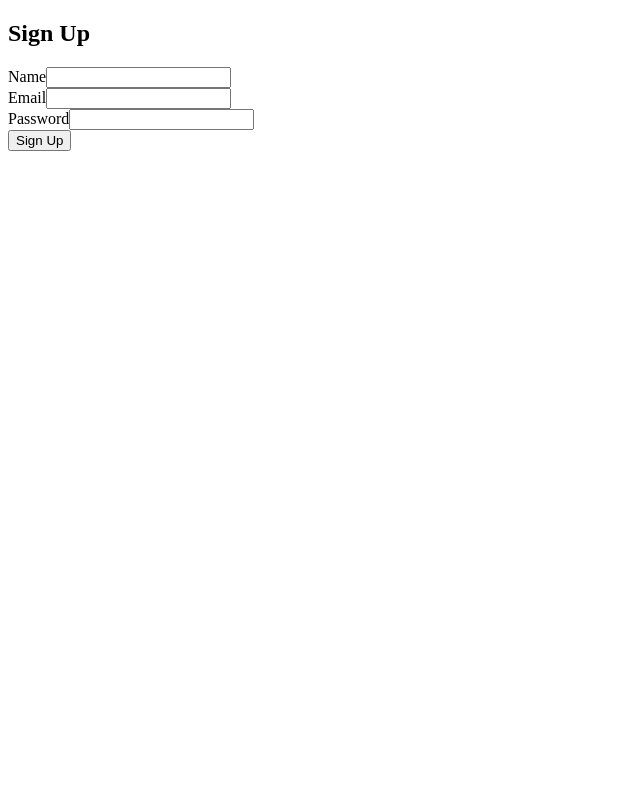
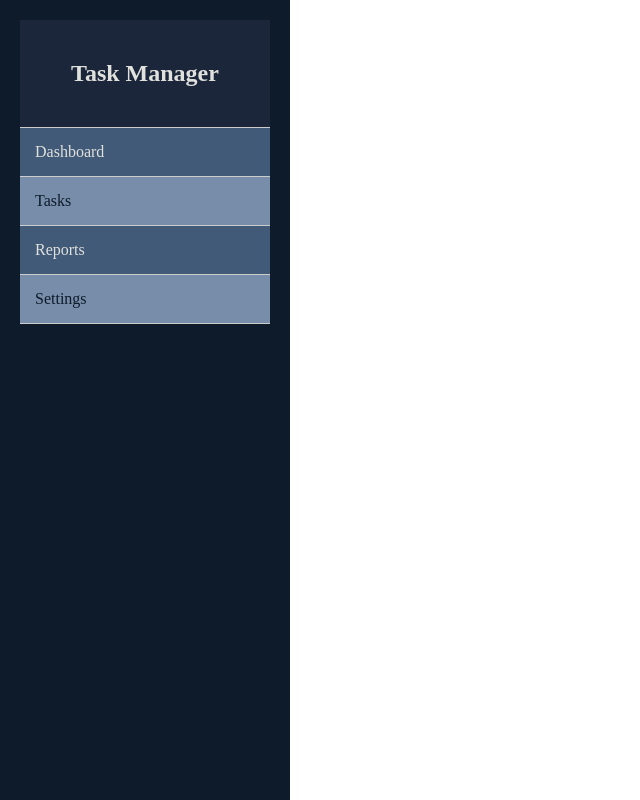
Before and after one commit to ash213-gif/EmployeManage_Front, a React (Vite) app in the folder vite-project/: page /sidebar in a window 1280 px wide. Shown: the whole page, without its empty margins (0-640 px from the left). Built offline with nearby package versions, Linux system fonts and the light colour scheme.

Commit message:
sidebARR.JS

```diff
--- /dev/null
+++ b/vite-project/Componenets/Admin/SidebarAdmin.jsx
@@ -0,0 +1,35 @@
+import React from 'react';
+
+const Sidebar = () => {
+  return (
+    <div className="sidebar" style={{ backgroundColor: '#0D1B2A' }}>
+      <div className="sidebar-header" style={{ backgroundColor: '#1B263B', color: '#E0E1DD' }}>
+        <h2>Task Manager</h2>
+      </div>
+      <ul className="sidebar-menu">
+        <li style={{ backgroundColor: '#415A77', color: '#E0E1DD' }}>
+          <a href="#" style={{ color: '#E0E1DD' }}>
+            Dashboard
+          </a>
+        </li>
+        <li style={{ backgroundColor: '#778DA9', color: '#0D1B2A' }}>
+          <a href="#" style={{ color: '#0D1B2A' }}>
+            Tasks
+          </a>
+        </li>
+        <li style={{ backgroundColor: '#415A77', color: '#E0E1DD' }}>
+          <a href="#" style={{ color: '#E0E1DD' }}>
+            Reports
+          </a>
+        </li>
+        <li style={{ backgroundColor: '#778DA9', color: '#0D1B2A' }}>
+          <a href="#" style={{ color: '#0D1B2A' }}>
+            Settings
+          </a>
+        </li>
+      </ul>
+    </div>
+  );
+};
+
+export default Sidebar;
--- /dev/null
+++ b/vite-project/Componenets/AllComponents.js
@@ -0,0 +1,3 @@
+export { default as Sidebar } from './Admin/SidebarAdmin';
+export { default as SignUpForm } from './Userenter/Signup';
+export { default as Login } from './Userenter/Login';
--- a/vite-project/Componenets/Userenter/Login.jsx
+++ b/vite-project/Componenets/Userenter/Login.jsx
@@ -0,0 +1,35 @@
+import React from 'react'
+import { useState } from 'react'
+
+export default function Login() {
+
+    const [ data,setdata]=useState({
+        email: "",
+    password:""})
+
+    const form=[
+        { label: "Email", type: "email", name: "email", placeholder: "Enter your email" },
+        { label: "Password", type: "password", name: "password", placeholder: "Enter your password" }
+    ]
+
+  return (
+    <>
+    <h1>Login</h1>
+    <form>
+    {
+     form.map((items,i)=>(
+        <div>
+            <input
+                type={items.type}
+                name={items.name}
+                placeholder={items.placeholder}
+                value={data[items.name]}
+                onChange={(e) => setdata({ ...data, [items.name]: e.target.value })}
+            />
+        </div>
+     ))}
+     <button>Submit </button>
+    </form>
+    </>
+  )
+}
--- a/vite-project/src/App.jsx
+++ b/vite-project/src/App.jsx
@@ -1,10 +1,15 @@
 import React from 'react'
-import SignUpForm from '../Componenets/Userenter/Signup'
+import { BrowserRouter, Routes ,Route } from 'react-router-dom'
+ import { Sidebar,SignUpForm,Login } from '../Componenets/AllComponents'
 
 export default function App() {
   return (
-    <div>
-      <SignUpForm/>
-    </div>
+    <BrowserRouter>
+      <Routes>
+        <Route path="/signup" element={<SignUpForm />} />
+        <Route path="/login" element={<Login />} />
+        <Route path="/sidebar" element={<Sidebar />} />
+      </Routes>
+    </BrowserRouter>
   )
 }
--- a/vite-project/src/index.css
+++ b/vite-project/src/index.css
@@ -0,0 +1,39 @@
+
+/* sidebar admoin dsah board  */
+
+.sidebar {
+  width: 250px;
+  height: 100vh;
+  position: fixed;
+  top: 0;
+  left: 0;
+  padding: 20px;
+  display: flex;
+  flex-direction: column;
+}
+
+.sidebar-header {
+  padding: 20px;
+  text-align: center;
+  border-bottom: 1px solid #ccc;
+}
+
+.sidebar-menu {
+  list-style: none;
+  padding: 0;
+  margin: 0;
+}
+
+.sidebar-menu li {
+  padding: 15px;
+  border-bottom: 1px solid #ccc;
+  cursor: pointer;
+}
+
+.sidebar-menu li:hover {
+  opacity: 0.8;
+}
+
+.sidebar-menu a {
+  text-decoration: none;
+}
```
Also changed, not shown: vite-project/Componenets/AllComponenets.jsx (deleted).
